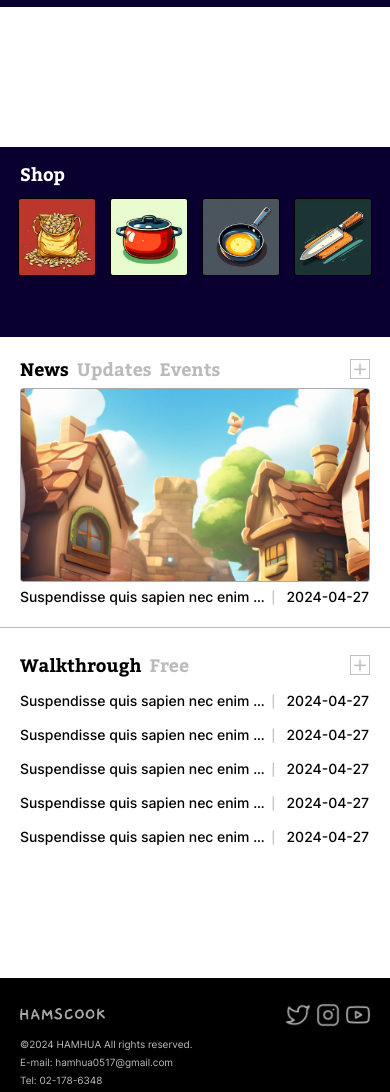
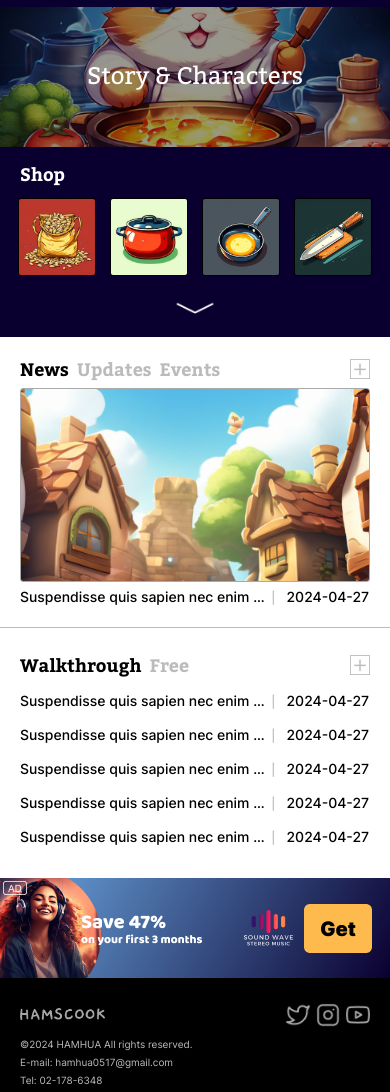
Before and after one commit to SJJ413/HAMSCOOK, a plain HTML site: page index.html in a window 390 px wide. Shown: the part 373-1465 px from the top of the page. Drawn offline with Linux system fonts and the light colour scheme.

Commit message:
Update index.css

```diff
--- a/css/index.css
+++ b/css/index.css
@@ -109,7 +109,7 @@ position이 안 잡혀있으면 z-index가 안 됨! 그래서 position이 잡혀
 }
 .more {
 	display : block;
-	background : url(./images/more.png) no-repeat;
+	background : url(/images/more.png) no-repeat;
 	background-size : 20px;
 	width : 20px;
 	height : 20px;
@@ -229,7 +229,7 @@ position이 안 잡혀있으면 z-index가 안 됨! 그래서 position이 잡혀
 	display : block;
 	width : 30px;
 	height : 80px;
-	background : url(../images/shopmore.png) no-repeat center;
+	background : url(/images/shopmore.png) no-repeat center;
 	background-size : 30px;
 	width : 30px;
 	height : 80px;
@@ -249,7 +249,7 @@ position이 안 잡혀있으면 z-index가 안 됨! 그래서 position이 잡혀
 	float : left;
 	width : 500px;
 	height : 250px;
-	background : url(./images/exploreBanner.png) no-repeat center / cover;
+	background : url(/images/exploreBanner.png) no-repeat center / cover;
 }
 .exploreBanner a {
 	font-family : "Kadwa-Regular";
@@ -363,7 +363,7 @@ position이 안 잡혀있으면 z-index가 안 됨! 그래서 position이 잡혀
 .adBanner {
 	clear : both;
 	height : 120px;
-	background : url(./images/adBanner.png) no-repeat center / cover;
+	background : url(/images/adBanner.png) no-repeat center / cover;
 	cursor : pointer;
 	position: relative;
 }
@@ -522,7 +522,7 @@ position이 안 잡혀있으면 z-index가 안 됨! 그래서 position이 잡혀
 	}
 	.more {
 		display : block;
-		background : url(../images/more.png) no-repeat;
+		background : url(/images/more.png) no-repeat;
 		background-size : 20px;
 		width : 20px;
 		height : 20px;
@@ -627,7 +627,7 @@ position이 안 잡혀있으면 z-index가 안 됨! 그래서 position이 잡혀
 		display : block;
 		width : 80px;
 		height : 30px;
-		background : url(./images/shopmoreM.png) no-repeat center;
+		background : url(/images/shopmoreM.png) no-repeat center;
 		background-size : 70px;
 		white-space : nowrap;
 		text-indent : -9999px;
@@ -645,7 +645,7 @@ position이 안 잡혀있으면 z-index가 안 됨! 그래서 position이 잡혀
 	.exploreBanner {
 		width : 100%;
 		height : 140px;
-		background : url(./images/exploreBanner.png) no-repeat center / cover;
+		background : url(/images/exploreBanner.png) no-repeat center / cover;
 		position: relative;
 	}
 	.exploreBanner a {
@@ -689,7 +689,7 @@ position이 안 잡혀있으면 z-index가 안 됨! 그래서 position이 잡혀
 	.adBanner {
 		clear : both;
 		height : 100px;
-		background : url(./images/adBannerM.png) no-repeat center / cover;
+		background : url(/images/adBannerM.png) no-repeat center / cover;
 		cursor : pointer;
 		position: relative;
 	}
```
